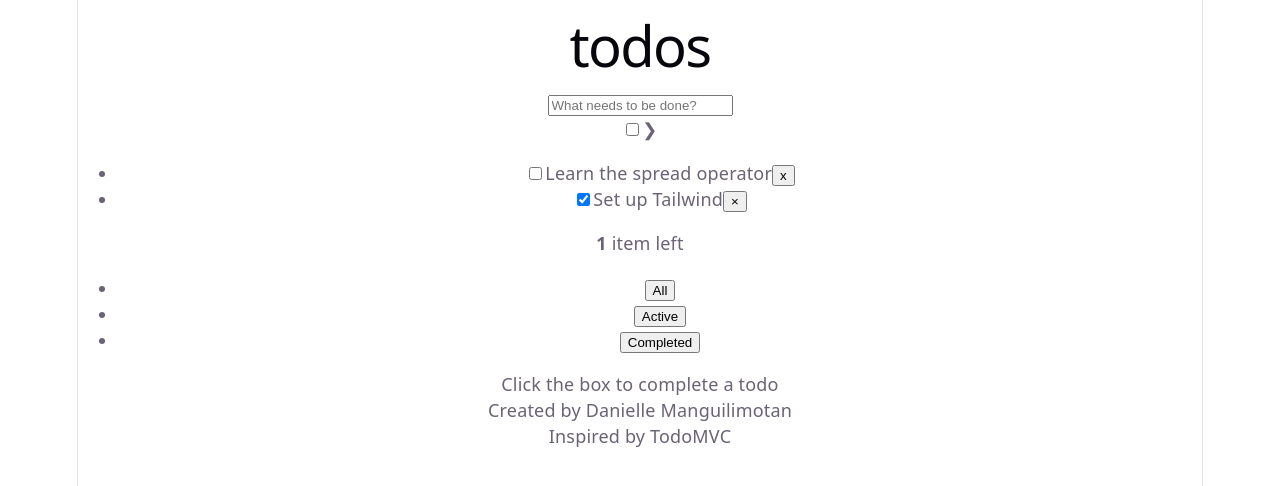
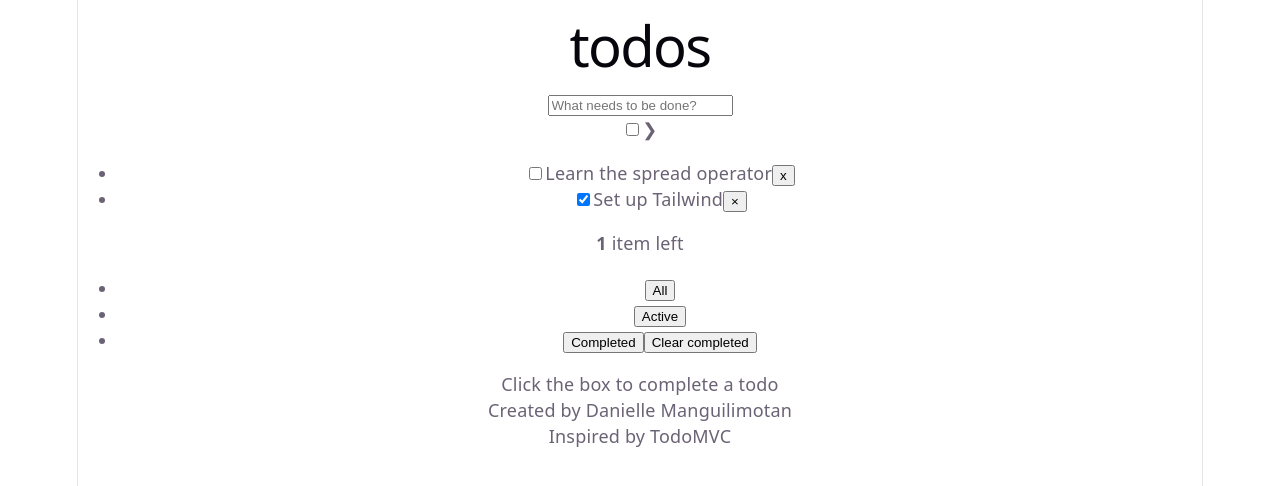
Before and after one commit to dmanguie/csit340-todomvc, a React (Vite) app: page / in a window 1280 px wide. Shown: the top 486 px of the page. Built offline with nearby package versions, Linux system fonts and the light colour scheme.

Commit message:
feat: add static todomvc layout

```diff
--- a/src/Components/Todos.jsx
+++ b/src/Components/Todos.jsx
@@ -88,6 +88,10 @@
               >
                 Completed
               </button>
+
+              <button type="button" className="cursor-pointer justify-self-end hover:underline">
+            Clear completed
+              </button>
             </li>
           </ul>
         </footer>
```
